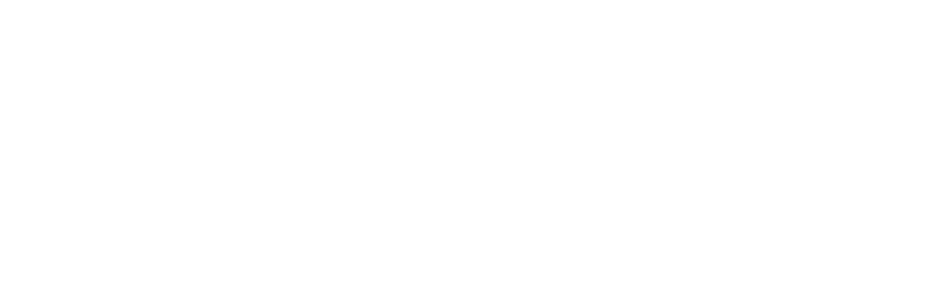
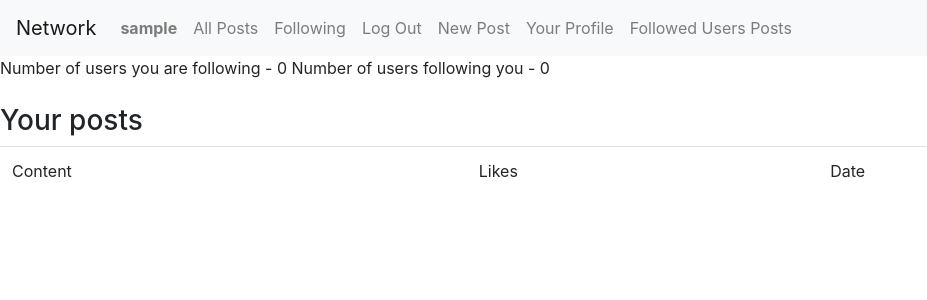
Before and after one commit to mschneier/CS50Network, a Django app: page /profile/1/ in a window 1280 px wide. Before the commit the part shown is empty. Shown: the top 300 px of the page, without its empty margins (0-927 px from the left). Run offline with Django 3.2, Linux system fonts and the light colour scheme; the visitor is signed in with stand-in values (Sample User, id 1); data comes from the database, SQL or seed files in the repository; data that the repository does not hold is empty; some libraries are stand-ins or nearby versions.

Commit message:
Profile page.

```diff
--- a/network/templates/network/profile.html
+++ b/network/templates/network/profile.html
@@ -0,0 +1,27 @@
+{% extends "network/layout.html" %}
+{% block title %}Profile{% endblock %}
+{% block body %}
+    Number of users you are following - {{following}}
+    Number of users following you - {{followed_by}}<br><br>
+    <h3>Your posts</h3>
+    <table class="table">
+        <thead>
+            <tr>
+                <td>Content</td>
+                <td>Likes</td>
+                <td>Date</td>
+                <td></td>
+            </tr>
+        </thead>
+        <tbody>
+            {% for post in posts %}
+                <tr>
+                    <td>{{post.content}}</td>
+                    <td>{{post.likes}}</td>
+                    <td>{{post.date}}</td>
+                    <td><a href="/editpost/{{post.id}}/">Edit</a></td>
+                </tr>
+            {% endfor %}
+        </tbody>
+    </table>
+{% endblock %}
--- a/network/views.py
+++ b/network/views.py
@@ -88,28 +88,28 @@ def newPost(request):
 def editPost(request, postID):
     post = Post.objects.get(id=postID)
     content = post.content
-    userID = post.user
+    userID = post.user.id
     if request.user.id != userID:
         messages.error(
             request, "You do not have permission to edit this post."
         )
-        return redirect("/allposts")
+        return redirect("/")
     if request.method == "POST":
         content = request.POST["content"]
         post.update(content=content)
         messages.success(request, "You updated this post.")
         return redirect(f"/profile/{request.user.id}")
     return render(request, "network/editPost.html", {
-        "content": content
+        "content": content, "postID": post.id
     })
 
 
 @login_required
 def profile(request, userID):
     user = User.objects.get(id=userID)
-    posts = Post.objects.filter(user=userID)
-    following = user.following
-    followed_by = user.followed_by
+    posts = Post.objects.filter(user=userID).order_by("-date")
+    following = user.following.count()
+    followed_by = user.followed_by.count()
     return render(request, "network/profile.html", {
         "posts": posts, "following": following, "followed_by": followed_by
     })
```
Also changed, not shown: network/templates/network/editPost.html (+5 -4 lines).
